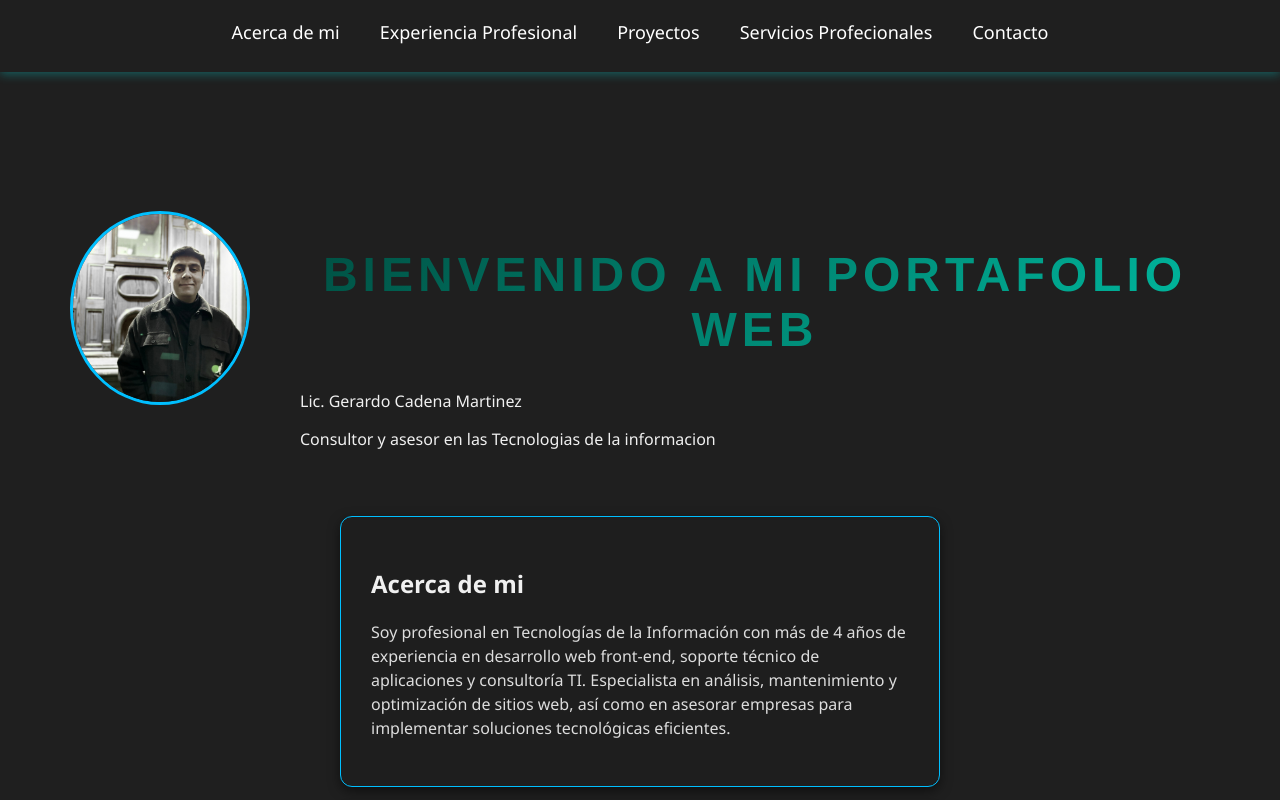
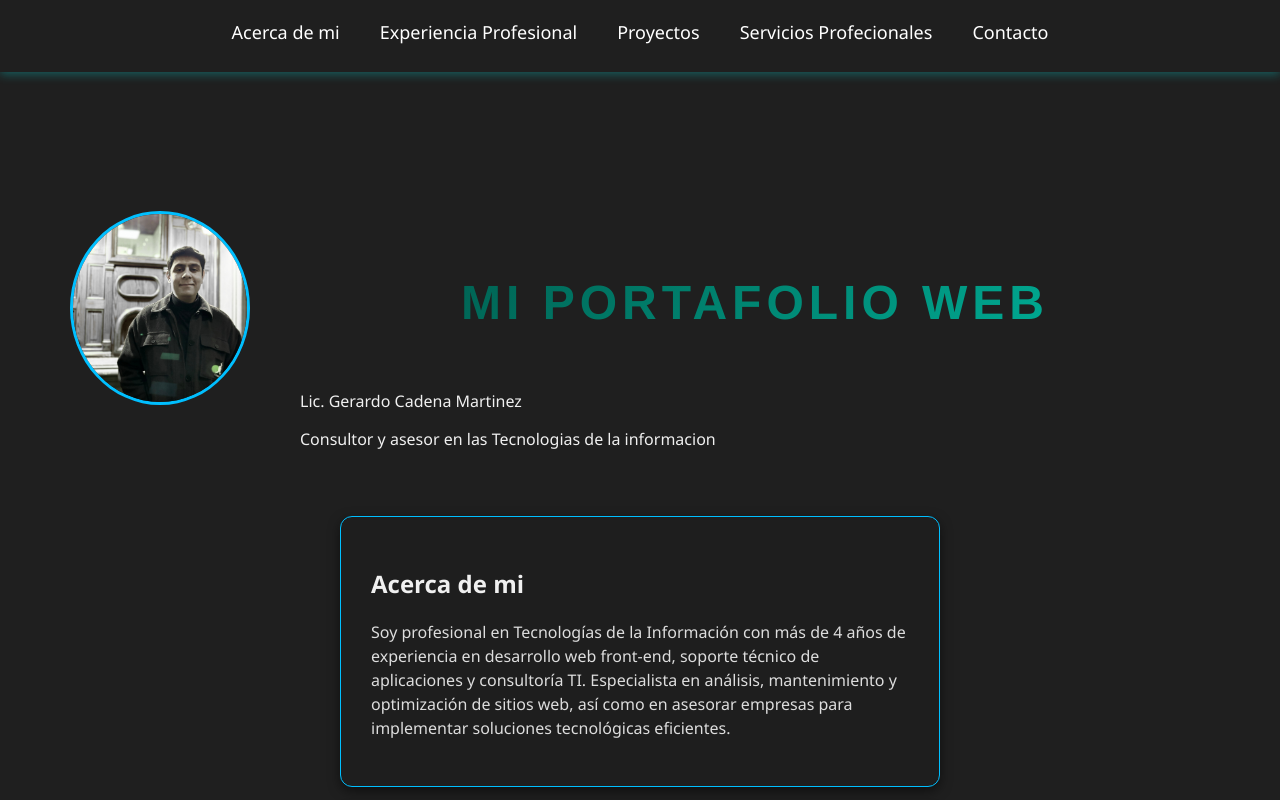
Before and after one commit to GerardoCadenaMartinez/Mi-portafolio-web-, a plain HTML site: page index.html in a window 1280 px wide. Shown: the top 800 px of the page. Drawn offline with Linux system fonts and the light colour scheme.

Commit message:
Add files via upload

```diff
--- a/index.html
+++ b/index.html
@@ -14,7 +14,7 @@
 
   <div class="header-container"> <!--se aplica el bloque general de encabezado-->
   <div class="header-text"> <!--se aplica el bloque de texto que va dentro del encabezado-->
-<h1 class="hero-title">Bienvenido a mi Portafolio WEB</h1>
+<h1 class="hero-title">Mi Portafolio WEB</h1>
   <p>Lic. Gerardo Cadena Martinez</p> <!--organiza y separa el texto en parrafos-->
   <p>Consultor y asesor en las Tecnologias de la informacion</p>
     </div> <!--se cierra div de encabezado-->
```
